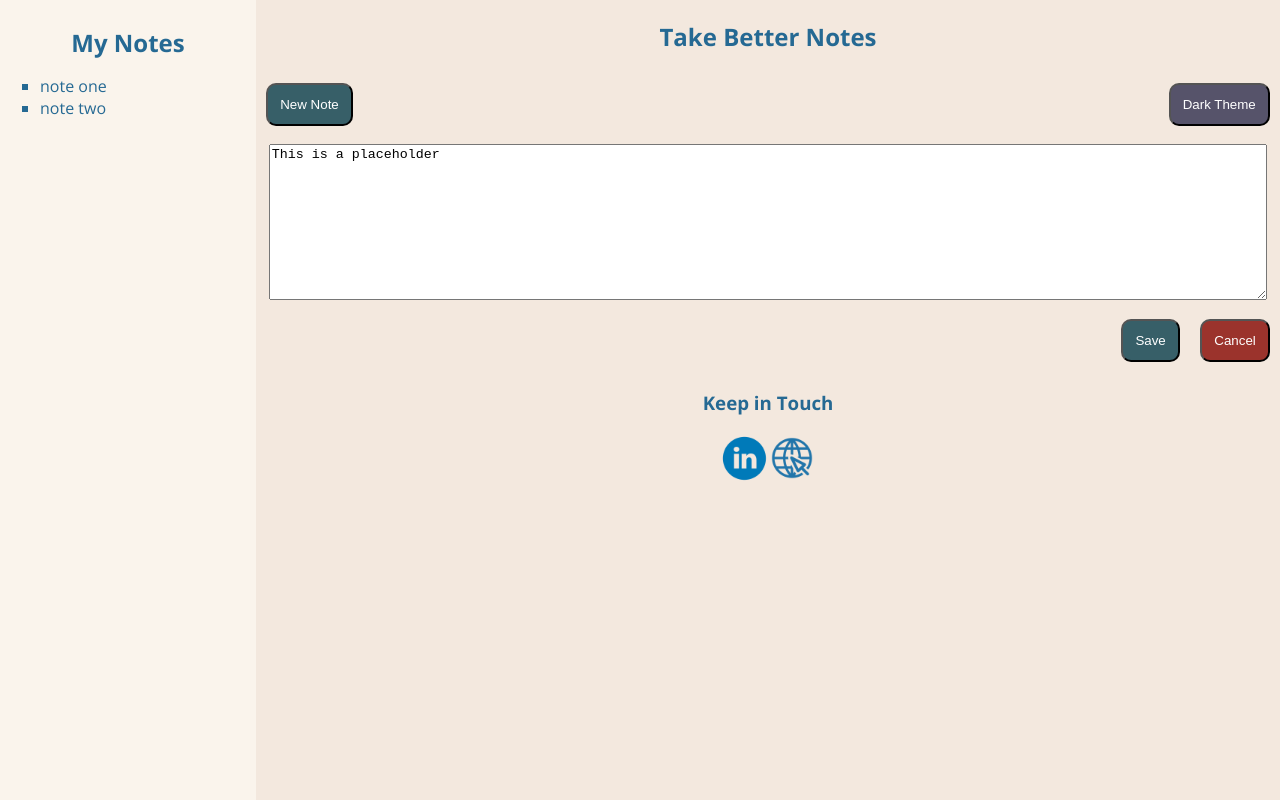
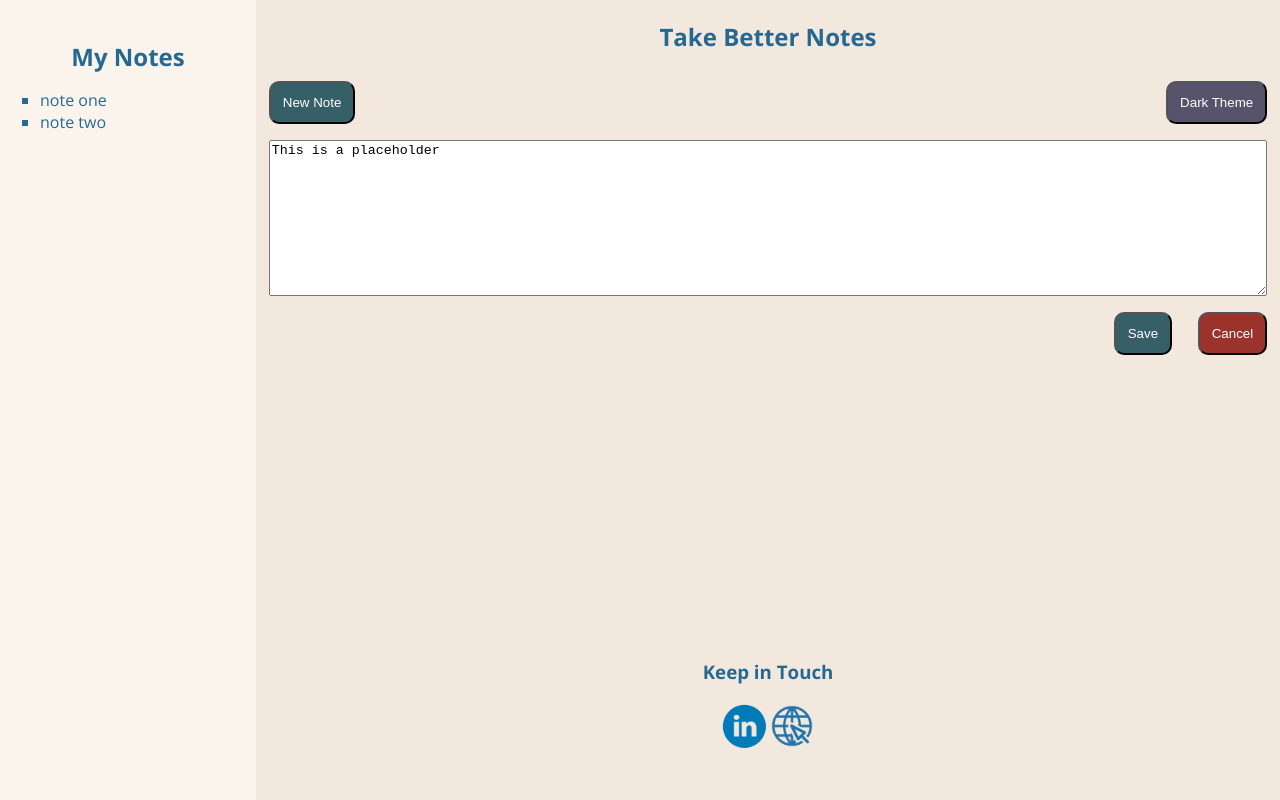
Before and after one commit to hjl20/acit1620-note-taker, a plain HTML site: page index.html in a window 1280 px wide. Drawn offline with nearby package versions, Linux system fonts and the light colour scheme.

Commit message:
Add grid into body and mediaquery for footer

```diff
--- a/css/stylesheet.css
+++ b/css/stylesheet.css
@@ -4,6 +4,15 @@
 header {
     background-color: #faf4ec;
     min-height: 100vh;
+}
+
+header > h2 {
+    margin: 0;
+    padding-top: 5vh;
+}
+
+ul {
+    list-style-type: square;
 }
 
 body {
@@ -20,25 +29,11 @@ h2, h3 {
     text-align: center;
 }
 
-ul {
-    list-style-type: square;
-}
-
-header > h2 {
-    margin: 0;
-    padding-top: 10%;
-}
-
 button {
     padding: 1.5vh;
     border-radius: 10px;
     cursor: pointer;
-    margin: 1% 1%;
-}
-
-
-footer {
-
+    margin: 1vh 1vw;
 }
 
 .darkslategray-btn {
@@ -59,6 +54,11 @@ footer {
 .grid-body {
     display: grid;
     grid-template-columns: 1fr 4fr;
+}
+
+.grid-body-col-2 {
+    display: grid;
+    grid-template-rows: 4fr 1fr;
 }
 
 .flexbox-top-btns {
@@ -86,9 +86,16 @@ footer {
     justify-content: center;
 }
 
+@media screen and (max-height:575px) {
+    footer {
+        display: none;
+    }
+}
+
 /* DESKTOP SECOND */
 @media screen and (min-width:600px) {
     .grid-body {
 
     }
+
 }
--- a/index.html
+++ b/index.html
@@ -18,7 +18,7 @@
             </nav>
         </header>
     </div>
-    <div>
+    <div class="grid-body-col-2">
         <main>
             <h2>Take Better Notes</h2>
             <div class="flexbox-top-btns">
```
